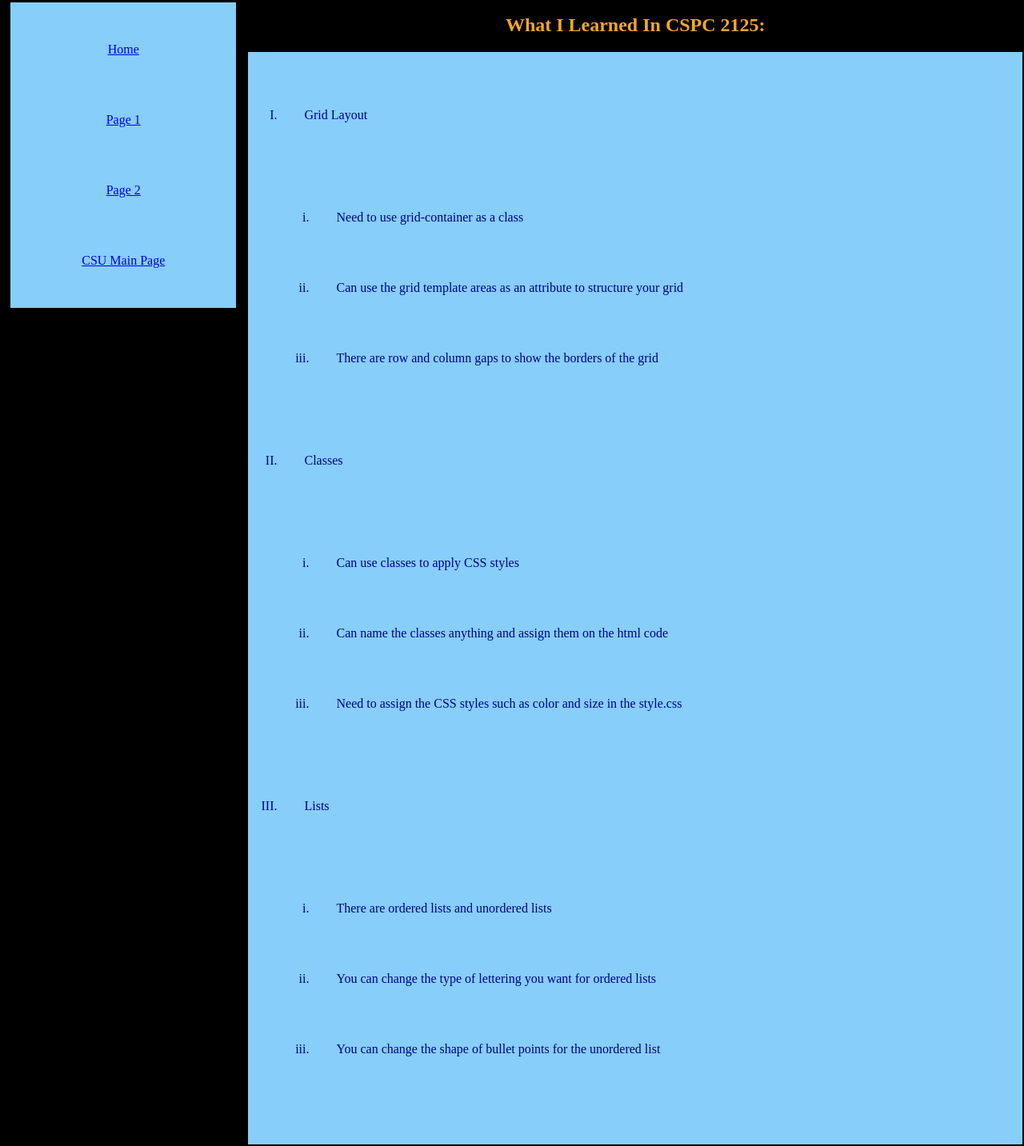
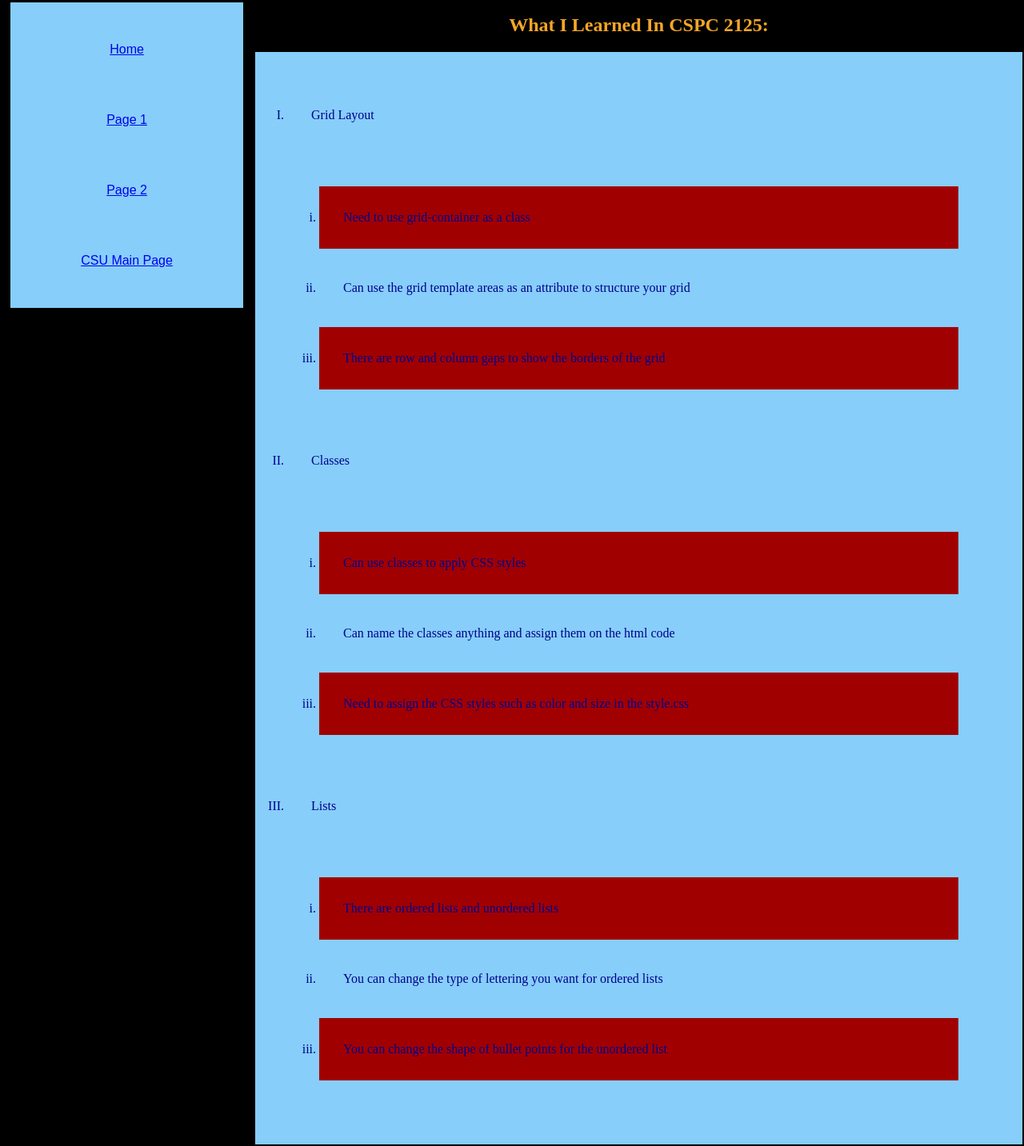
Before and after one commit to kiaraclemons/Assignment-1, a plain HTML site: page Page 1.html in a window 1280 px wide. Shown: the part 254-1687 px from the top of the page at 80% size. Drawn offline with Linux system fonts and the light colour scheme.

Commit message:
Finishing touches with CSS styling, going over all requirements

```diff
--- a/Page 1.html
+++ b/Page 1.html
@@ -26,21 +26,21 @@
     <ol type = "I">
       <li> Grid Layout</li>
       <ol type = "i" >
-        <li> Need to use grid-container as a class </li>
+        <li class="highlightColor"> Need to use grid-container as a class </li>
         <li> Can use the grid template areas as an attribute to structure your grid</li>
-        <li> There are row and column gaps to show the borders of the grid</li>
+        <li class= "highlightColor"> There are row and column gaps to show the borders of the grid</li>
       </ol>
       <li> Classes </li>
       <ol type = "i" >
-        <li> Can use classes to apply CSS styles </li>
+        <li class="highlightColor"> Can use classes to apply CSS styles </li>
         <li> Can name the classes anything and assign them on the html code </li>
-        <li> Need to assign the CSS styles such as color and size in the style.css </li>
+        <li class = "highlightColor"> Need to assign the CSS styles such as color and size in the style.css </li>
       </ol>
       <li> Lists </li>
       <ol type = "i">
-        <li> There are ordered lists and unordered lists  </li>
+        <li class="highlightColor"> There are ordered lists and unordered lists  </li>
         <li> You can change the type of lettering you want for ordered lists </li>
-        <li> You can change the shape of bullet points for the unordered list </li>
+        <li class="highlightColor"> You can change the shape of bullet points for the unordered list </li>
       </ol>
     </ol>
   </main>
--- a/style.css
+++ b/style.css
@@ -5,6 +5,7 @@ html, body {
 
 nav{
   text-align:center;
+  font-family: sans-serif;
 }
 
 p{
@@ -26,6 +27,10 @@ ol, ul, li {
   margin: 10px;
 }
 
+li.highlightColor{
+  background: rgb(161, 0, 0);
+}
+
 .navColor a:hover{
   display: block;
   background-color: rebeccapurple;
@@ -41,10 +46,6 @@ ul.List{
 body{
   background-color: black;
   color: rgb(245, 166, 39)
-}
-
-h{
- padding: auto;
 }
 
 th{
```
